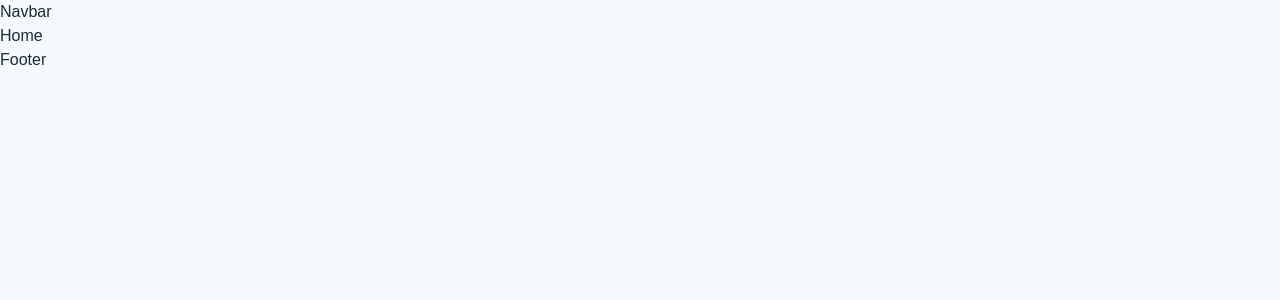
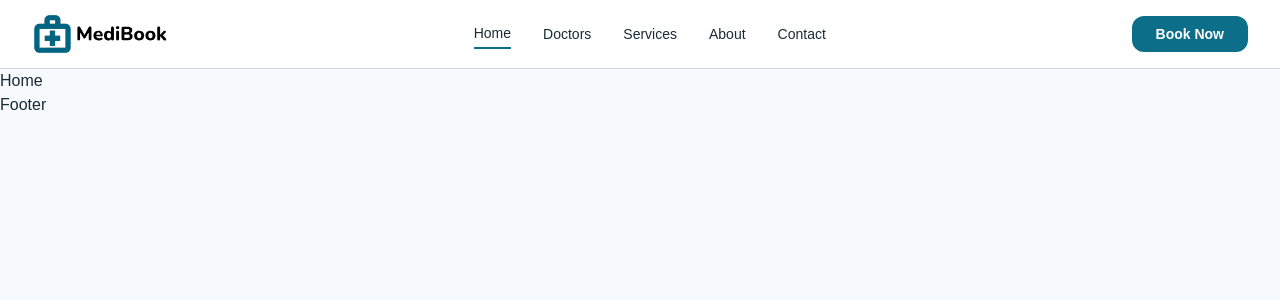
Before and after one commit to jagonosalexandra/medibook-appointment-booking-system, a React (Vite) app in the folder user-side/: page / in a window 1280 px wide. Shown: the top 300 px of the page. Built offline with nearby package versions, Linux system fonts and the light colour scheme.

Commit message:
feat: add navigation bar

```diff
--- a/user-side/src/components/Navbar.jsx
+++ b/user-side/src/components/Navbar.jsx
@@ -1,8 +1,40 @@
 import React from 'react'
+import logo from '../assets/images/logo.svg'
+import { NavLink, useNavigate } from 'react-router-dom'
 
 const Navbar = () => {
+
+  const navigate = useNavigate()
+
   return (
-    <div>Navbar</div>
+    <div className='flex items-center justify-between text-sm px-8 sticky top-0 bg-white border-b border-gray-300'>
+      <img onClick={() => navigate('/')} className='w-34 cursor-pointer transition-all' src={logo} alt='' />
+
+      <ul className='flex items-center gap-8'>
+        <NavLink to='/'>
+          <li className='py-1'>Home</li>
+          <hr className='border-none outline-none h-0.5 m-auto bg-primary hidden' />
+        </NavLink>
+        <NavLink to='/doctors'>
+          <li className='py-1'>Doctors</li>
+          <hr className='border-none outline-none h-0.5 m-auto bg-primary hidden' />
+        </NavLink>
+        <NavLink to='/services'>
+          <li className='py-1'>Services</li>
+          <hr className='border-none outline-none h-0.5 m-auto bg-primary hidden' />
+        </NavLink>
+        <NavLink to='/about'>
+          <li className='py-1'>About</li>
+          <hr className='border-none outline-none h-0.5 m-auto bg-primary hidden' />
+        </NavLink>
+        <NavLink to='/contact'>
+          <li className='py-1'>Contact</li>
+          <hr className='border-none outline-none h-0.5 m-auto bg-primary hidden' />
+        </NavLink>
+      </ul>
+
+      <button className='px-6 py-2 bg-primary hover:bg-primary-dark rounded-xl font-semibold text-white transition-all duration-300'>Book Now</button>
+    </div>
   )
 }
 
--- a/user-side/src/index.css
+++ b/user-side/src/index.css
@@ -16,11 +16,16 @@
   --color-warning: #D97706;
 
   /* font size */
-  --text-xl:   2rem;
-  --text-lg:   1.5rem;
-  --text-md:   1.125rem;
+  --text-xl: 2rem;
+  --text-lg: 1.5rem;
+  --text-md: 1.125rem;
   --text-base: 1rem;
-  --text-sm:   0.875rem;
+  --text-sm: 0.875rem;
+}
+
+@theme {
+  --color-primary: var(--color-primary);
+  --color-primary-dark: var(--color-primary-dark);
 }
 
 body {
@@ -28,3 +33,7 @@ body {
   color: var(--color-text-primary);
   background-color: var(--color-background);
 }
+
+.active hr {
+  @apply block
+}
```
Also changed, not shown: user-side/src/assets/images/logo.svg (added).
